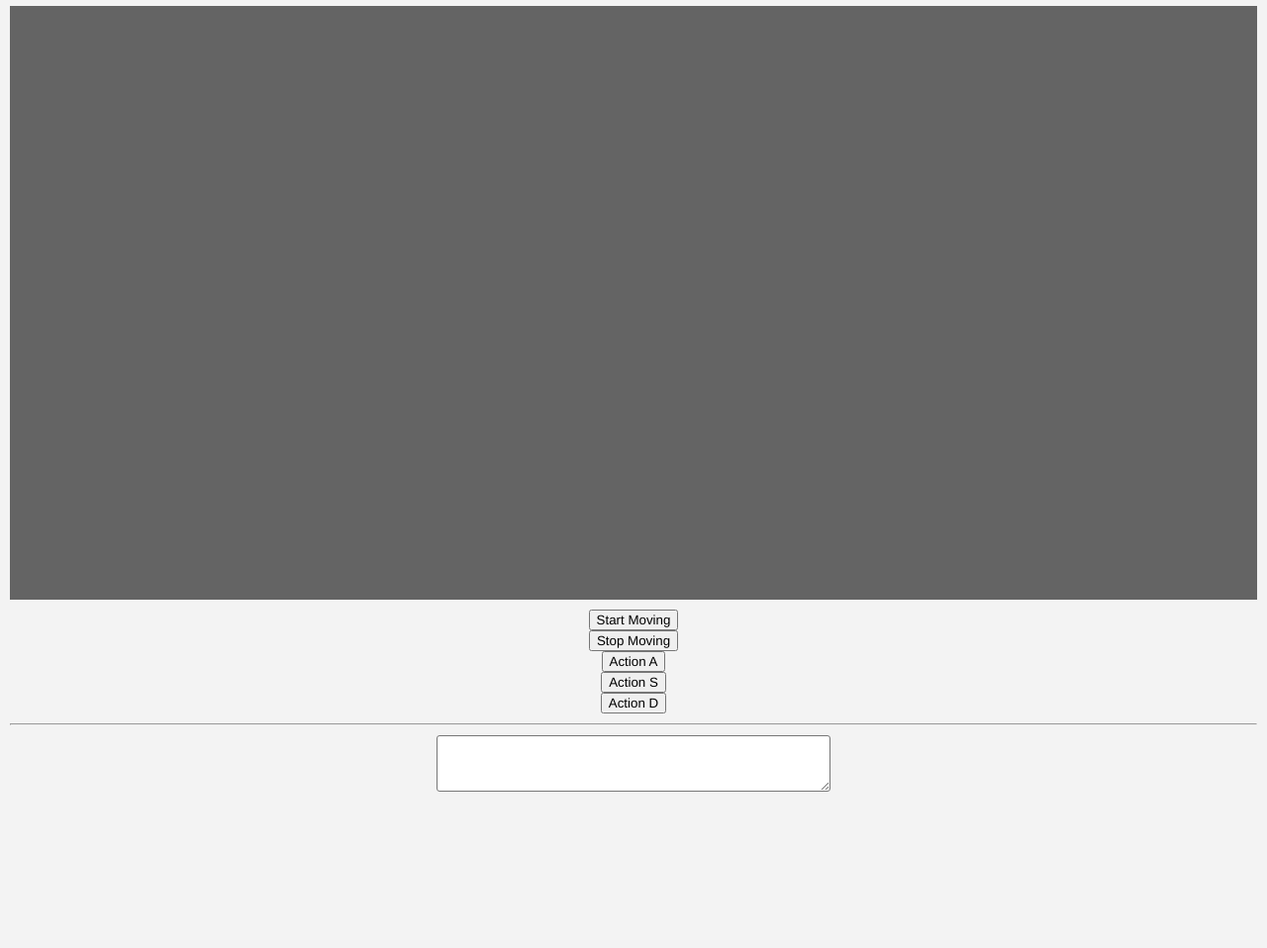
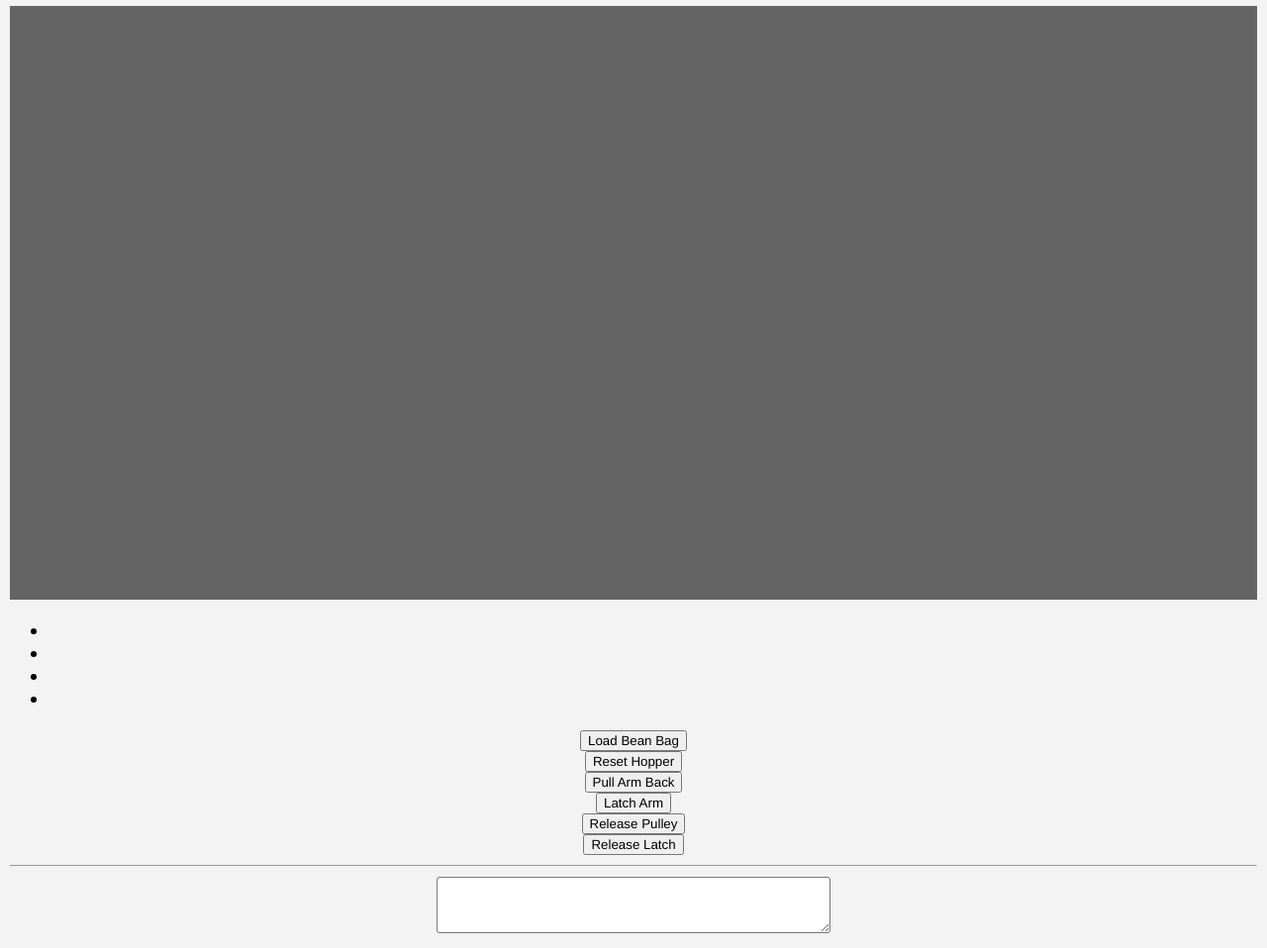
Before and after one commit to milfordn/Applied-Robot, a website: page public/index.html in a window 1280 px wide. Shown: the part 108-1066 px from the top of the page at 99% size. Before the commit the page ends 923 px from the top, so only its background shows below. Drawn offline with nearby package versions, Linux system fonts and the light colour scheme; no server answers.

Commit message:
Added buttons for actions and status text

```diff
--- a/public/index.html
+++ b/public/index.html
@@ -12,11 +12,18 @@
 
     <main>
         <div id='container'></div>
-        <button class="actionbutton" id="m">Start Moving</button>
-    	<button class="actionbutton" id="n">Stop Moving</button>
-    	<button class="actionbutton" id="a">Action A</button>
-    	<button class="actionbutton" id="s">Action S</button>
-    	<button class="actionbutton" id="d">Action D</button>
+        <ul id='status'>
+            <li id='Arm Loaded'></li>
+            <li id='Arm Back'></li>
+            <li id='Arm Latched'></li>
+            <li id='Arm Pully Released'></li>
+        </ul>
+    	<button class="actionbutton" id="l">Load Bean Bag</button>
+    	<button class="actionbutton" id="u">Reset Hopper</button>
+    	<button class="actionbutton" id="p">Pull Arm Back</button>
+    	<button class="actionbutton" id="k">Latch Arm</button>
+    	<button class="actionbutton" id="r">Release Pulley</button>
+    	<button class="actionbutton" id="s">Release Latch</button>
         <hr>
     	<textarea rows="3" cols="50" id="logmessages"></textarea>
     </main>
```
